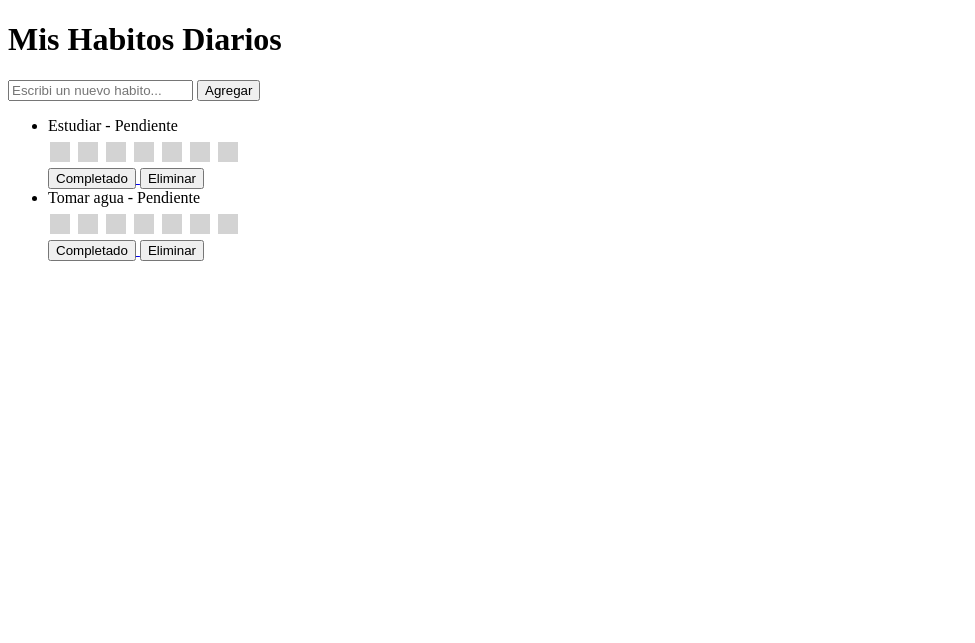
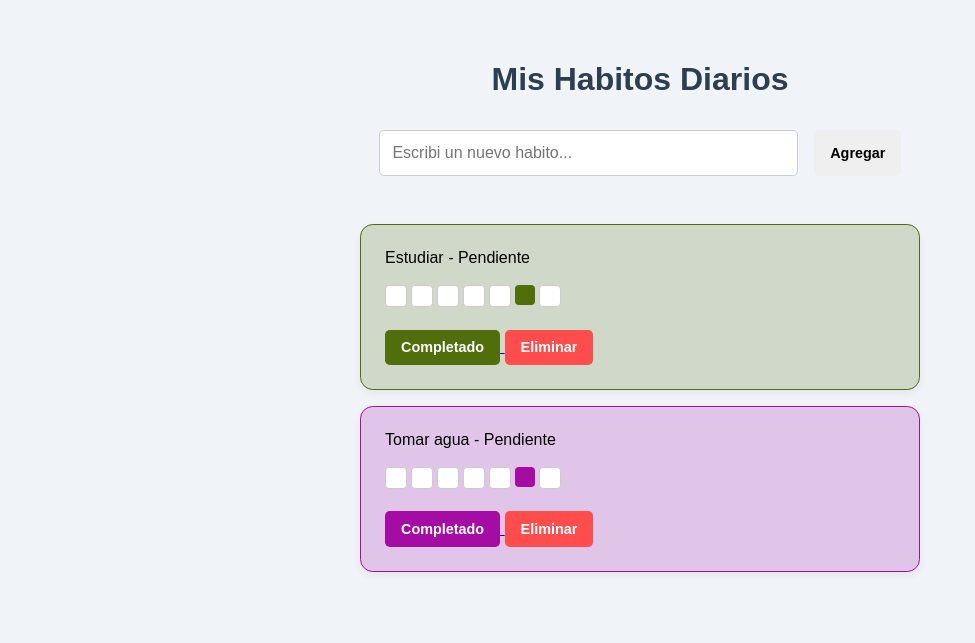
Before and after one commit to maxiiwu/habit-tracker, a Flask app: page / in a window 1280 px wide. Shown: the top 643 px of the page, without its empty margins (0-975 px from the left). Run offline with Flask 3, Linux system fonts and the light colour scheme; data comes from the database, SQL or seed files in the repository; both versions use the stored data as it was after the commit.

Commit message:
Agrega colores dinamicos aleatorios a las tarjetas de cada habito

```diff
--- a/app.py
+++ b/app.py
@@ -1,3 +1,4 @@
+import random
 from flask import Flask
 from flask_sqlalchemy import SQLAlchemy
 from flask import Flask, render_template, request, redirect, url_for
@@ -13,6 +14,10 @@ db = SQLAlchemy(app)
 class Habito(db.Model):
     id = db.Column(db.Integer, primary_key = True)
     nombre = db.Column(db.String(100), nullable = False)
+
+    color_principal = db.Column(db.String(20), nullable = False)
+    color_fondo = db.Column(db.String(20), nullable = False)
+
     registros = db.relationship('Registro', backref = 'habito', lazy = True, cascade = "all, delete-orphan")
 
 class Registro(db.Model):
@@ -39,16 +44,30 @@ def inicio():
 
     ultimos_7_dias.reverse()
 
-    return render_template("index.html",
-                           habitos = lista_habitos,
-                           completados_hoy = ids_completados_hoy,
-                           fechas_semana = ultimos_7_dias)
+    return render_template(
+        "index.html",
+        habitos = lista_habitos,
+        completados_hoy = ids_completados_hoy,
+        fechas_semana = ultimos_7_dias
+    )
 
 # Ruta para agregar habitos
 @app.route("/agregar", methods = ["POST"])
 def agregar_habito():
     nombre_nuevo = request.form.get("nombre_habito")
-    nuevo_habito = Habito(nombre = nombre_nuevo)
+
+    r = random.randint(0,200)
+    g = random.randint(0,200)
+    b = random.randint(0,200)
+
+    color_fuerte = f"#{r:02x}{g:02x}{b:02x}"
+    color_suave = f"{color_fuerte}33"
+
+    nuevo_habito = Habito(
+        nombre = nombre_nuevo,
+        color_principal = color_fuerte,
+        color_fondo = color_suave
+    )
     db.session.add(nuevo_habito)
     db.session.commit()
     return redirect(url_for("inicio"))
--- /dev/null
+++ b/static/style.css
@@ -0,0 +1,63 @@
+body{
+    background-color: #f0f4f8;
+    font-family: Arial, sans-serif;
+    display: flex;
+    flex-direction: column;
+    align-items: center;
+    margin: 0;
+    padding: 5vh 5vw;
+}
+
+h1{
+    color: #2c3e50;
+    margin-bottom: 2rem;
+}
+
+form{
+    margin-bottom: 2rem;
+    display: flex;
+    gap: 1rem;
+    width: 100%;
+    max-width: 35rem;
+    justify-content: center;
+}
+
+input[type="text"]{
+    padding: 0.8rem;
+    border: 1px solid #ccc;
+    border-radius: 0.3rem;
+    width: 70%;
+    font-size: 1rem;
+}
+
+ul{
+    list-style-type: none;
+    padding: 0;
+    width: 100%;
+    max-width: 35rem;
+}
+
+li{
+    background-color: white;
+    margin-bottom: 1rem;
+    padding: 1.5rem;
+    border-radius: 0.8rem;
+    box-shadow: 0 0.25rem 0.5rem rgba(0,0,0,0.05);
+    display: flex;
+    flex-direction: column;
+    gap: 0.8rem;
+}
+
+button{
+    border: none;
+    padding: 0.6rem 1rem;
+    border-radius: 0.3rem;
+    cursor: pointer;
+    font-weight: bold;
+    font-size: 0.9rem;
+    transition: opacity 0.2s;
+}
+
+button:hover{
+    opacity: 0.8;
+}
--- a/templates/index.html
+++ b/templates/index.html
@@ -4,6 +4,7 @@
 <head>
     <meta charset = "UTF-8">
     <title>Mi Habit Tracker</title>
+    <link rel="stylesheet" href="{{ url_for('static', filename='style.css') }}">
 </head>
 
 
@@ -15,38 +16,35 @@
     </form>
     <ul>
         {% for habito in habitos %}
-            <li>
+            <li style="background-color: {{ habito.color_fondo }}; border: 1px solid {{ habito.color_principal }};">
+
+                <div style="display: flex; align-items: center; gap: 5px;">
                     {% if habito.id in completados_hoy %}
-                    <del>{{ habito.nombre }}</del> - Listo por hoy!
+                        <del>{{ habito.nombre }}</del> <span>- Listo por hoy! 🎉</span>
                     {% else %}
-                    {{ habito.nombre }} - Pendiente
+                        <span>{{ habito.nombre }} - Pendiente</span>
                     {% endif %}
+                </div>
 
-                <div style="margin-top: 5px;">
+                {% set fechas_completadas = habito.registros | map(attribute='fecha') | list %}
+                <div style="display: flex; gap: 4px; margin-top: 5px;">
                     {% for fecha in fechas_semana %}
-
-                        {% set completado_este_dia = false %}
-                        {% for reg in habito.registros %}
-                            {% if reg.fecha == fecha %}
-                                {% set completado_este_dia = true %}
+                        {% if fecha in fechas_completadas %}
+                            <span style="display: inline-block; width: 20px; height: 20px; background-color: {{ habito.color_principal }}; border-radius: 4px;" title="{{ fecha }}"></span>
+                        {% else %}
+                            <span style="display: inline-block; width: 20px; height: 20px; background-color: white; border-radius: 4px; border: 1px solid #ccc;" title="{{ fecha }}"></span>
                         {% endif %}
-                        {% endfor %}
-
-                        {% if completado_este_dia %}
-                            <span style="display: inline-block; width: 20px; height: 20px; background-color: lightgreen; margin: 2px;" title="{{ fecha }}"></span>
-                        {% else %}
-                            <span style="display: inline-block; width: 20px; height: 20px; background-color: lightgray; margin: 2px;" title="{{ fecha }}"></span>
-                        {% endif %}
-
                     {% endfor %}
                 </div>
 
+                <div style="margin-top: 10px;">
                     <a href="/completar/{{ habito.id }}">
-                    <button>Completado</button>
+                        <button style="background-color: {{ habito.color_principal }}; color: white;">Completado</button>
                     </a>
                     <a href="/eliminar/{{ habito.id }}">
-                    <button>Eliminar</button>
+                        <button style="background-color: #ff4d4d; color: white;">Eliminar</button>
                     </a>
+                </div>
             </li>
         {% endfor %}
     </ul>
```
Also changed, not shown: instance/habits.db. Lines whose indentation alone changed are shown as unchanged.
